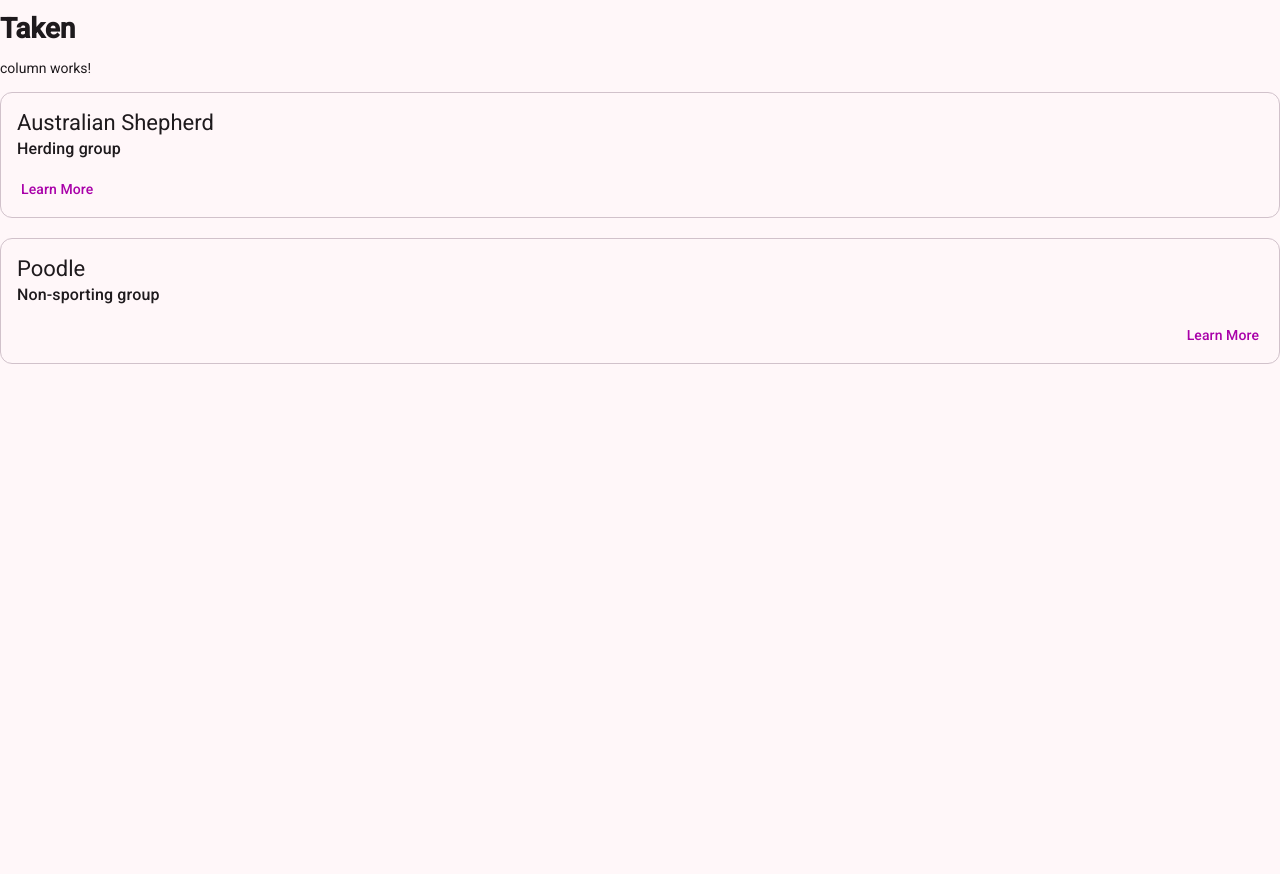
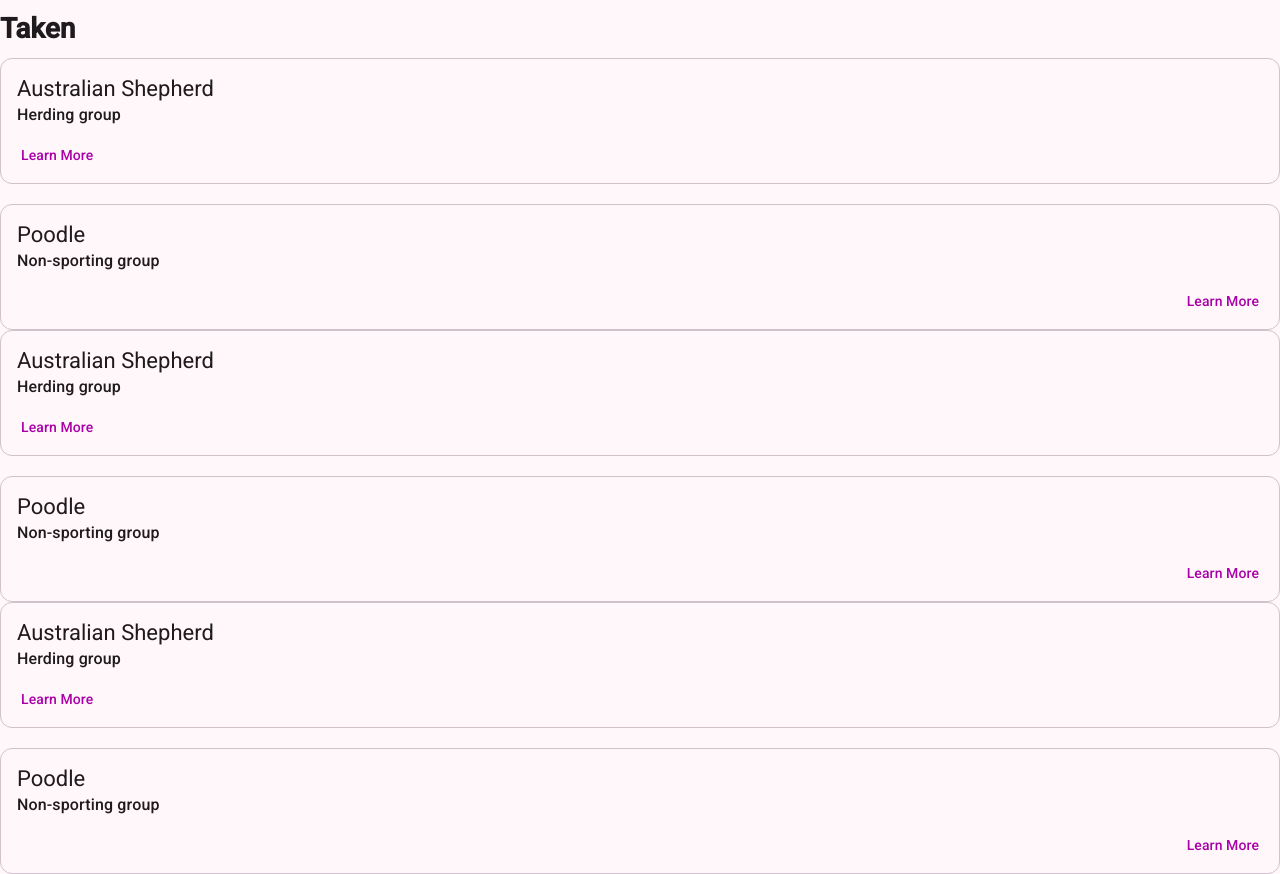
Before and after one commit to nick-nijland/kanban-board, an Angular app: page / in a window 1280 px wide. Before the commit the page ends 819 px from the top, so only its background shows below. Built offline with nearby package versions, Linux system fonts and the light colour scheme.

Commit message:
Add status interface

```diff
--- a/src/app/features/board/board.page.html
+++ b/src/app/features/board/board.page.html
@@ -2,5 +2,6 @@
 
 <section>
   <app-column></app-column>
-  <app-card></app-card>
+  <app-column></app-column>
+  <app-column></app-column>
 </section>
--- a/src/app/features/board/board.page.ts
+++ b/src/app/features/board/board.page.ts
@@ -6,7 +6,6 @@ import {Card} from './components/card/card';
   selector: 'app-board-page',
   imports: [
     Column,
-    Card
   ],
   templateUrl: './board.page.html',
   styleUrl: './board.page.scss',
--- a/src/app/features/board/components/column/column.html
+++ b/src/app/features/board/components/column/column.html
@@ -1 +1 @@
-<p>column works!</p>
+<app-card></app-card>
--- a/src/app/features/board/components/column/column.ts
+++ b/src/app/features/board/components/column/column.ts
@@ -1,8 +1,11 @@
 import { Component } from '@angular/core';
+import {Card} from '../card/card';
 
 @Component({
   selector: 'app-column',
-  imports: [],
+  imports: [
+    Card
+  ],
   templateUrl: './column.html',
   styleUrl: './column.scss',
 })
--- /dev/null
+++ b/src/app/shared/models/status.ts
@@ -0,0 +1,5 @@
+export interface Status {
+  name: string;
+  color: string;
+  total: number;
+}
```
